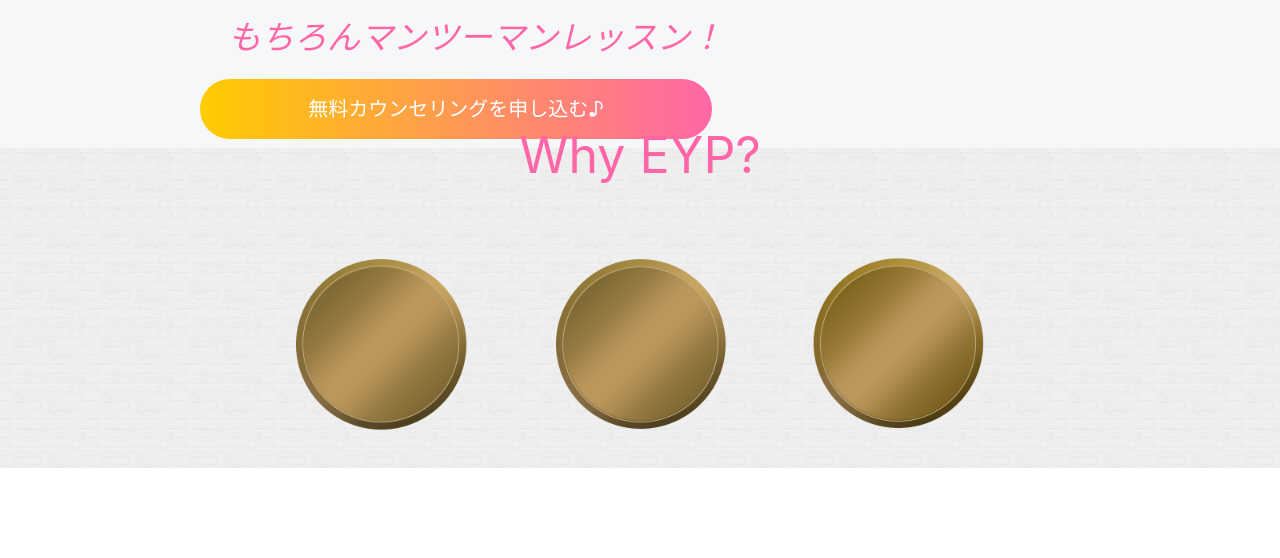
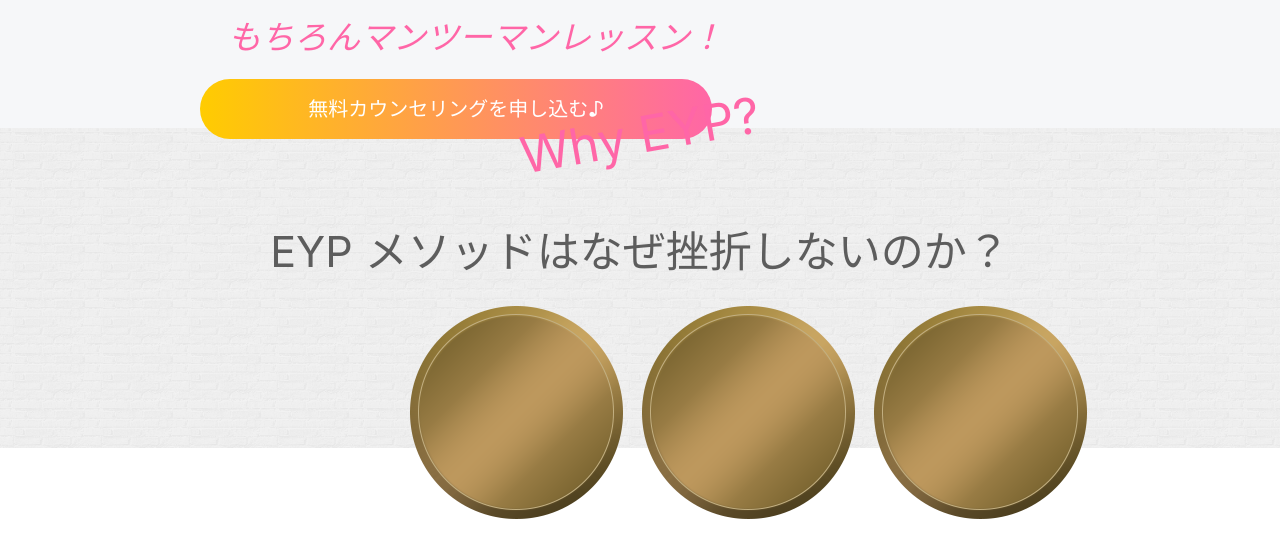
Before and after one commit to itosho0217/personal_gym, a plain HTML site: page index.html in a window 1280 px wide. Shown: the part 772-1330 px from the top of the page. Drawn offline with nearby package versions, Linux system fonts and the light colour scheme.

Commit message:
制作途中

```diff
--- a/css/style.css
+++ b/css/style.css
@@ -41,7 +41,7 @@
 .back_ground{
     background-image: url(../img/gym-background.png);
     background-size: 100% auto;
-    height: 820px;
+    height: 800px;
     background-repeat: no-repeat;
 
 }
@@ -128,11 +128,22 @@
 
 /* section2 */
 .back_ground_bottom{
-    background-image: url(../img/gym-template-bottom.png);
+    background-image: url(../img/gym-template-bottm.png);
     background-size: 100% auto;
-    height: 400px;
+    height: 600px;
     background-repeat: no-repeat;
 }
+
+.gold{
+    display: flex;
+    justify-content: space-between;
+    margin-left: 400px;
+    margin-right: 400px;
+
+}
+
+
+
 
 .text_7{
     text-align: center;
@@ -140,4 +151,19 @@
     top: -30px;
     font-size: 50px;
     color: #ff66a7;
+    transform: rotate(-10deg);
 }
+
+.text_8{
+    text-align: center;
+    font-size: 43px;
+    color: #5d5d5d;
+}
+
+.text_9{
+    position: relative;
+    margin-left: 470px;
+    margin-top: 100px;
+    color: #fefefe;
+    font-size: 20px;
+}
--- a/index.html
+++ b/index.html
@@ -40,7 +40,13 @@
     <section>
         <div class="back_ground_bottom">
             <p class="text_7">Why EYP?</p>
+            <p class="text_8">EYP メソッドはなぜ挫折しないのか？</p>
 
+            <div class="gold">
+              <img src="./img/gold.png" alt="">
+              <img src="./img/gold.png" alt="">
+              <img src="./img/gold.png" alt="">
+            </div>
         </div>
     </section>
 
```
Also changed, not shown: img/gold.png (added), img/gym-template-bottm.png (added), img/gym-template-bottom.png (deleted).
